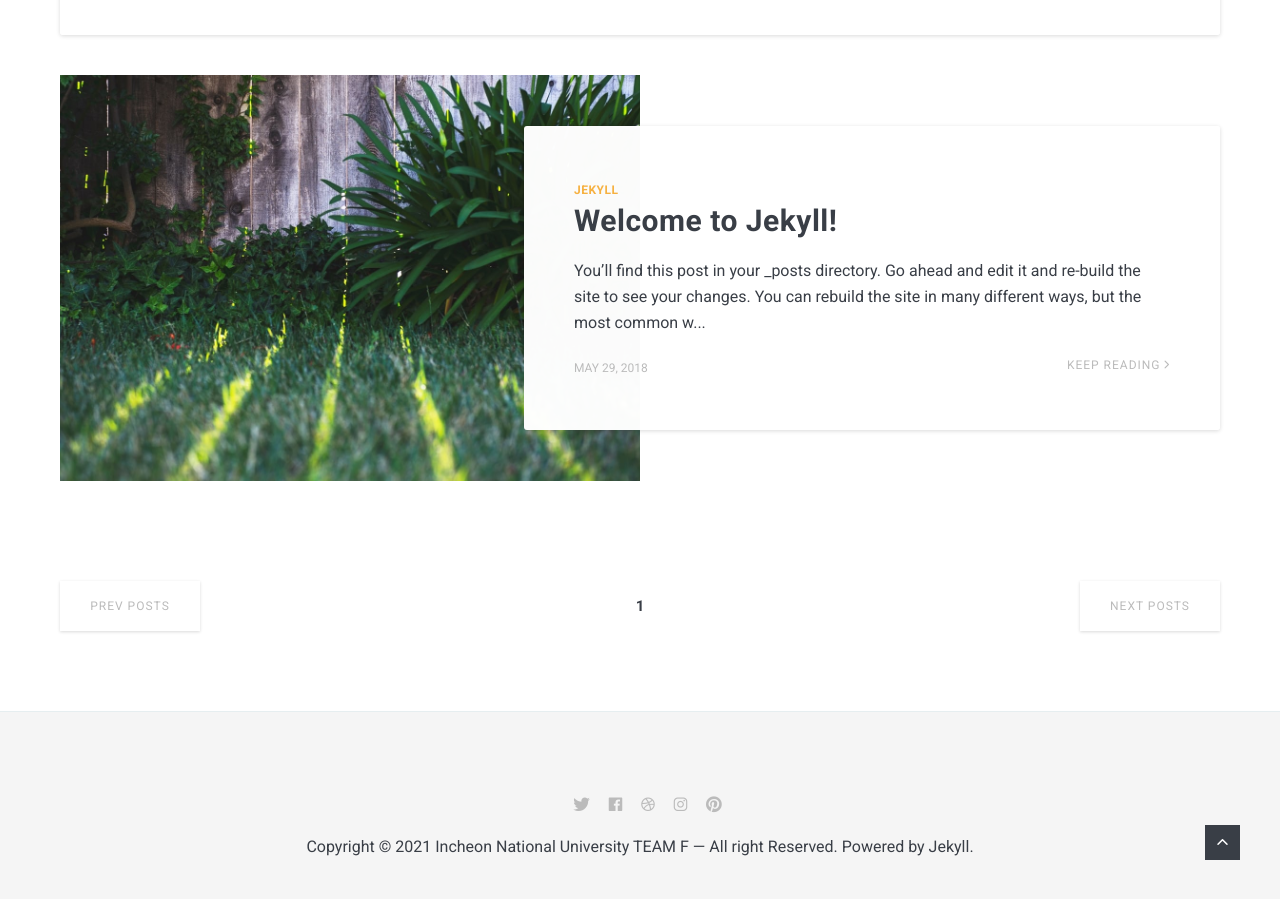
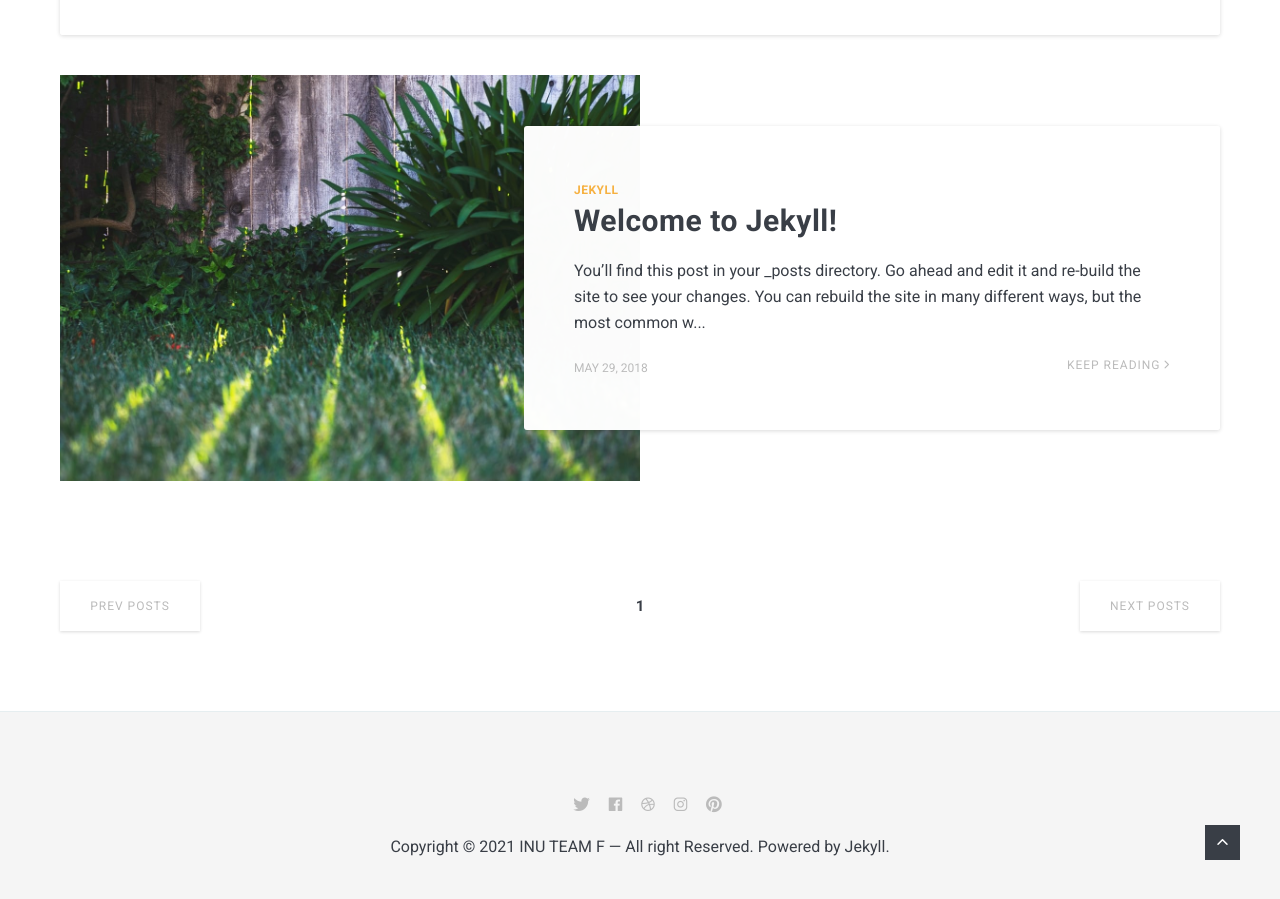
Before and after one commit to parkjongsu855/parkjongsu855.github.io, a Jekyll site: the page built from index.html, in a window 1280 px wide and 900 px high, scrolled down 1886 px. Built offline with Jekyll 4.4.1, drawn with Linux system fonts in a browser that asks for light colours; nearby versions of some CDN libraries; the list of posts is cut into pages by our own code.

Commit message:
complete about md.

```diff
--- a/_data/settings.yml
+++ b/_data/settings.yml
@@ -1,6 +1,6 @@
 #-------------------------------
 # General Site Settings
-title: Incheon National University TEAM F
+title: INU TEAM F
 logo: logo.svg # You can add own logo.
 description: Incheon National University homeworkplace
 
```
